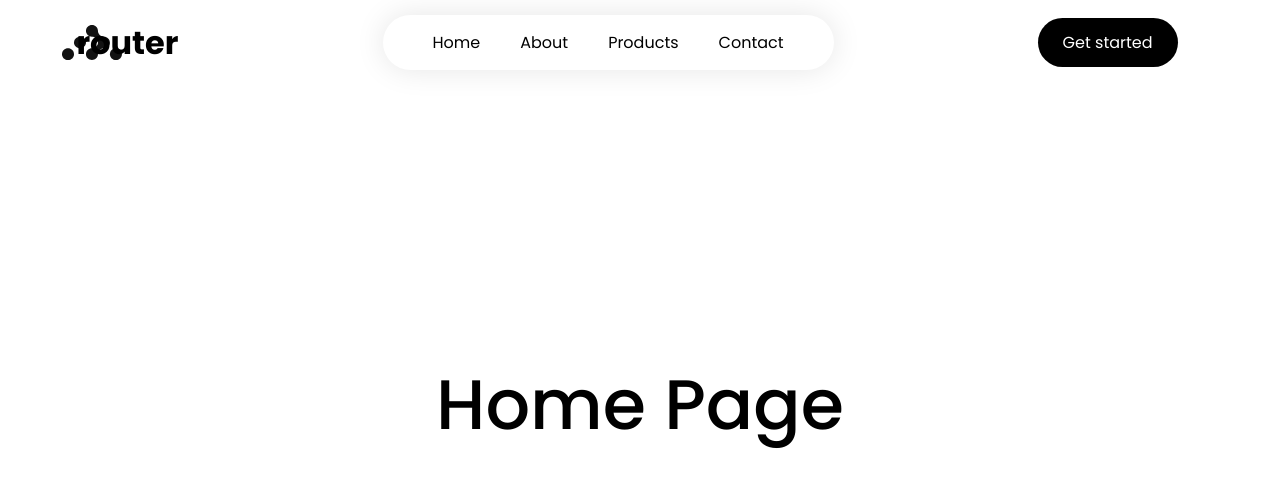
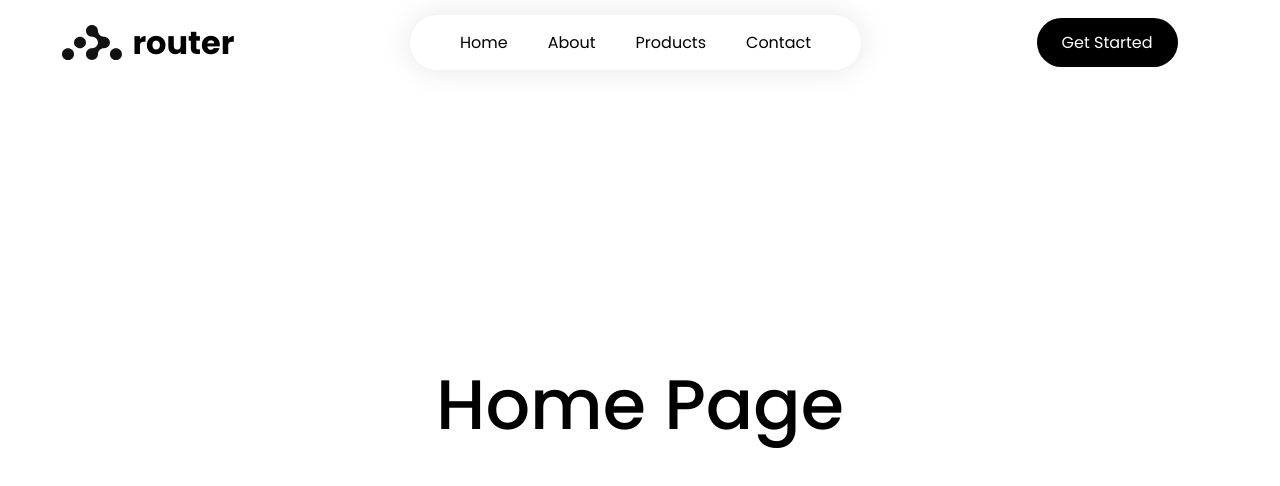
Before and after one commit to Pranjal-Sahu21/react-router-practice, a React (Vite) app: page / in a window 1280 px wide. Shown: the top 486 px of the page. Built offline with nearby package versions, Linux system fonts and the light colour scheme.

Commit message:
Attached the text with the image

```diff
--- a/src/components/Navbar.jsx
+++ b/src/components/Navbar.jsx
@@ -1,20 +1,25 @@
-import React from 'react'
+import React from 'react';
 import logo from '../assets/react-router-logo.svg';
 import { NavLink } from 'react-router-dom';
+
 const Navbar = () => {
   return (
     <div className='navbar'>
-        <img className='logo' src={logo} alt="" width="60px"/>
+      <div className='logo-section'>
+        <img className='logo' src={logo} alt="React Router Logo" width="60px" />
         <h1 className='router-text'>router</h1>
+      </div>
+
       <ul>
         <NavLink to="/"><li>Home</li></NavLink>
         <NavLink to="/about"><li>About</li></NavLink>
         <NavLink to="/products"><li>Products</li></NavLink>
         <NavLink to="/contact"><li>Contact</li></NavLink>
       </ul>
-        <button>Get started</button>
+
+      <button>Get Started</button>
     </div>
-  )
-}
+  );
+};
 
-export default Navbar
+export default Navbar;
--- a/src/index.css
+++ b/src/index.css
@@ -56,10 +56,17 @@ a {
   font-weight: 500;
 }
 
-.router-text {
-  margin-left: -250px;
+.logo {
+  margin-left: -40px;
+}
+
+.logo-section {
+  display: flex;
+  align-items: center;
+  gap: 10px;
 }
 
 .logo {
-  margin-left: -40px;
+  width: 60px;
+  height: auto;
 }
```
Lines whose indentation alone changed are shown as unchanged.
